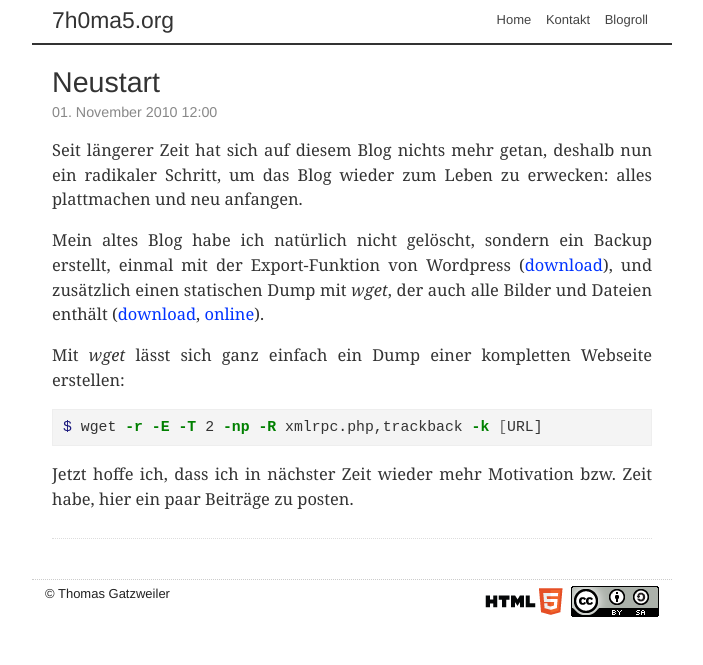
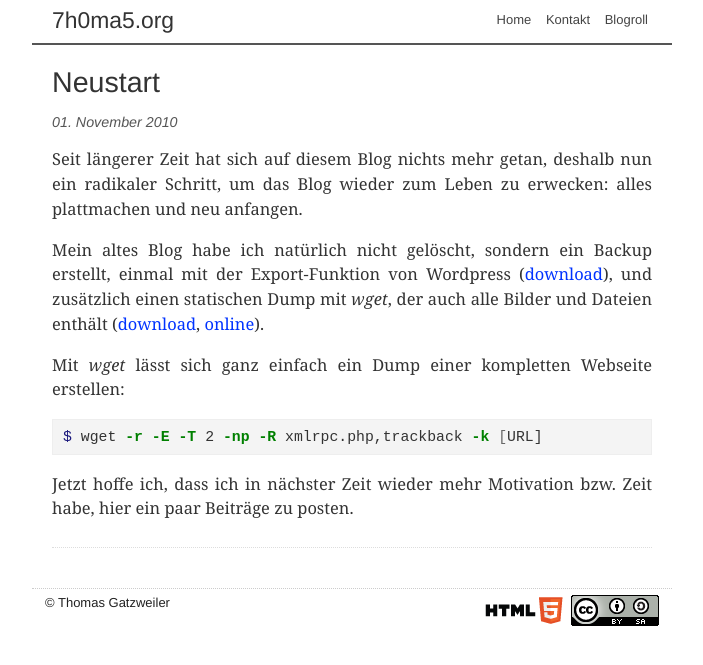
Before and after one commit to 7h0ma5/7h0ma5.org, a Jekyll site: the page built from _posts/2010-11-01-neustart.md, in a window 1280 px wide. Shown: the top 665 px of the page, without its empty margins (288-991 px from the left). Built offline with Jekyll 4.4.1, drawn with Linux system fonts in a browser that asks for light colours; Markdown is read by kramdown in place of the engine named in the settings; comment, search, counter and statistics services are not loaded.

Commit message:
more fixes

```diff
--- a/_layouts/post.html
+++ b/_layouts/post.html
@@ -4,7 +4,7 @@ layout: default
 <article class="post">
   <h2 class="title">{{page.title}}</h2>
   <div class="meta">
-    {{page.date | date: "%d. %B %Y %H:%M"}}
+    <time pubdate="{{page.date | date: "%Y-%m-%d"}}">{{page.date | date: "%d. %B %Y"}}</time>
   </div>
   <div class="content">
     {{content}}
--- a/css/style.css
+++ b/css/style.css
@@ -1,6 +1,6 @@
 @media screen {
 *{padding:0;margin:0;}
-body{font:normal normal 400 13px/1.2 "Helvetica Neue", Helvetica, Arials, sans-serif;color:#222;padding:0 5px 5px 5px;}
+body{font:normal normal 400 13px/1.2 "Helvetica Neue", Helvetica, Arial, sans-serif;color:#222;padding:0 5px 5px 5px;}
 p{margin:1em 0;}
 img{border:0;}
 blockquote{margin:1em 0;margin-left:5px;border-left:4px solid #eee;padding-left:10px;}
@@ -9,7 +9,7 @@ section,header,footer,nav{display:block;}
 #wrapper{width:640px;margin:0 auto;}
 .clear{clear:both;}
 .screen-reader-text{display:none;}
-header{display:block;margin-bottom:5px;padding:5px 20px;border-bottom:2px solid #333;line-height:30px;}
+header{display:block;margin-bottom:5px;padding:5px 20px;border-bottom:2px solid #555;line-height:30px;}
 nav{float:right;}
 nav ul{list-style:none;margin:0;}
 nav ul li{display:inline;}
@@ -29,7 +29,7 @@ ul.postlist li{margin:3px 0;}
 .post h2{font-size:2em;font-weight:500;margin-bottom:5px;color:#333;}
 .post h2 a{color:inherit ! important;}
 .post h2 a:hover{color:#001199 ! important;}
-.post .meta{color:#888;}
+.post .meta{margin:1em 0;color:#555;font-style:italic;}
 .post .content{color:#333;font-family:Georgia, Palatino, 'Palatino Linotype', FreeSerif, serif;font-size:1.15em;line-height:1.5em;text-align:justify;padding-bottom:10px;margin:1em 0;margin-bottom:20px;border-bottom:1px dotted #ddd;}
 .post .content h3{font-family:Arial, Helvetica, FreeSans, sans-serif;}
 .page h2{font-size:2em;font-weight:700;}
```
